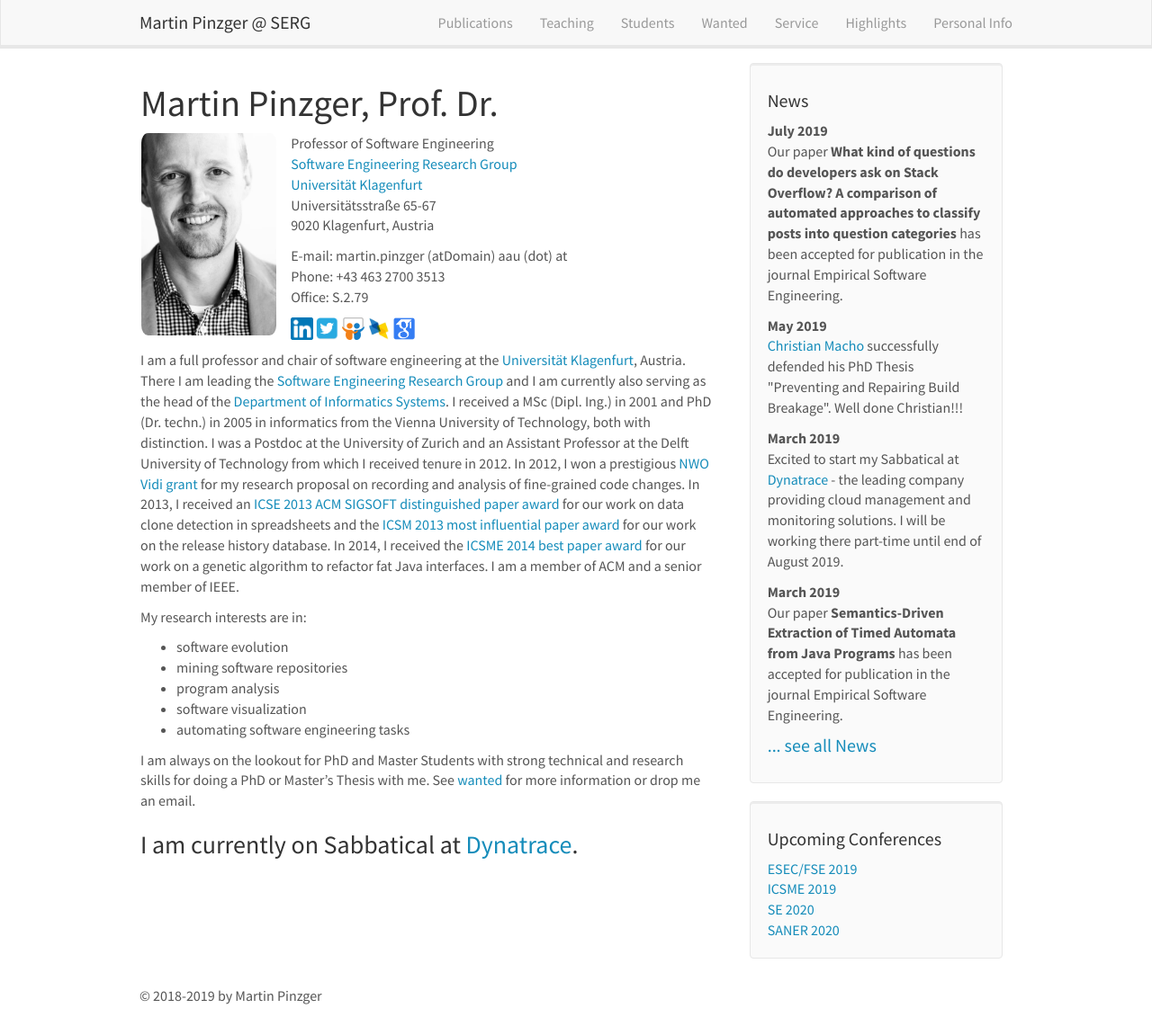
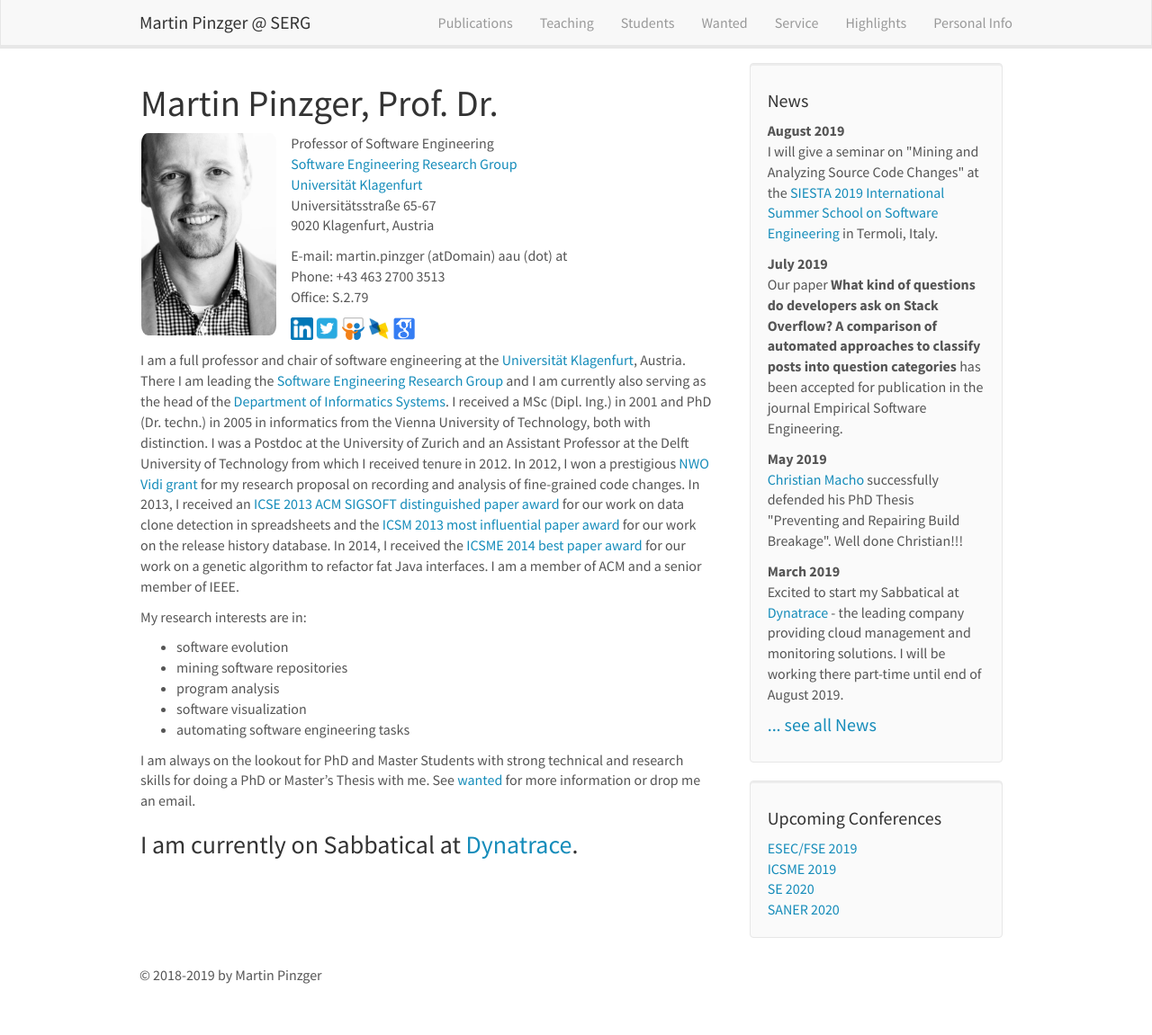
Before and after one commit to pinzger/pinzger.github.io, a Jekyll site: the page built from _pages/home.md, in a window 1280 px wide and 1151 px high. Shown: the whole window at 90% size. Built offline with Jekyll 4.4.1, drawn with Linux system fonts in a browser that asks for light colours; nearby versions of some CDN libraries.

Commit message:
add news on siesta2019

```diff
--- a/_data/news.yml
+++ b/_data/news.yml
@@ -1,3 +1,6 @@
+- date: <strong>August 2019</strong>
+  headline: "I will give a seminar on \"Mining and Analyzing Source Code Changes\" at the <a href=\"https://siesta.si.usi.ch/2019/\">SIESTA 2019 International Summer School on Software Engineering</a> in Termoli, Italy."
+
 - date: <strong>July 2019</strong>
   headline: "Our paper <strong>What kind of questions do developers ask on Stack Overflow? A comparison of automated approaches to classify posts into question categories</strong> has been accepted for publication in the journal Empirical Software Engineering."
 
```
